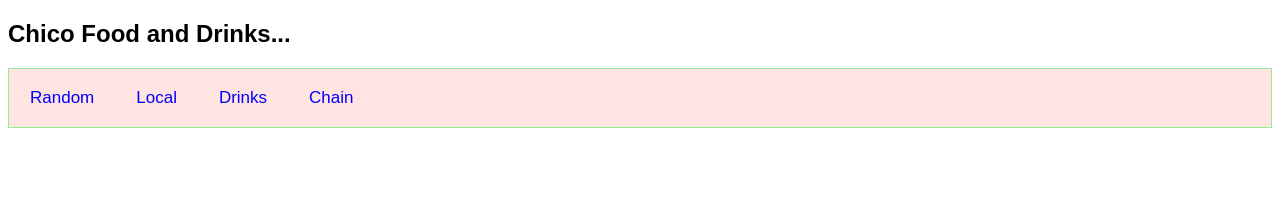
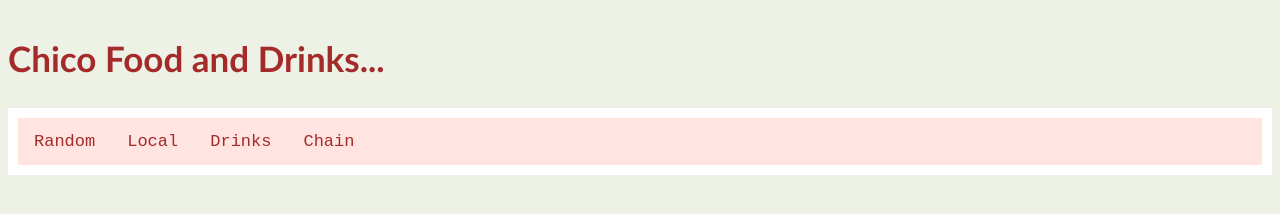
Before and after one commit to Sleni64/FABforlife, a plain HTML site: page index.html in a window 1280 px wide. Drawn offline with Linux system fonts and the light colour scheme.

Commit message:
change color and fonts in css

```diff
--- a/styles.css
+++ b/styles.css
@@ -1,10 +1,35 @@
-body {font-family: Arial;}
+h1
+{
+   align-self: center;
+   color: brown;
+   font-family: arial;
+
+
+}
+
+
+h2
+{
+   align-self: center;
+   font-size: 35px;
+   font-family: 'Gill Sans', 'Gill Sans MT', Calibri, 'Trebuchet MS', sans-serif;
+   color: brown;
+}
+
+
+body
+{
+   background-color:rgb(237, 241, 230);
+   font-family: Arial;
+   align-content: center;
+}
 
 
 /* Style the tab */
 .tab {
  overflow: hidden;
- border: 1px solid lightgreen;
+ border: 1px solid rgb(255, 255, 255);
+ border-width: 10px;
  background-color: mistyrose
 }
 
@@ -12,6 +37,7 @@ body {font-family: Arial;}
 /* Style the buttons inside the tab */
 .tab button {
  background-color: inherit; /*inherit=defaults to what the backgroudcolor of the lab itsself is*/
+ color: brown;
  float: left;
  border: none;
  outline: none;
@@ -19,6 +45,7 @@ body {font-family: Arial;}
  padding: 14px 16px;
  transition: 0.3s;
  font-size: 17px;
+ font-family: "Courier New";
 }
 
 
@@ -38,7 +65,8 @@ body {font-family: Arial;}
 .tabcontent {
  display: none;
  padding: 6px 12px;
- border: 1px solid lightgreen;
+ border: 1px solid rgb(255, 255, 255);
+ border-width: 10px;
  border-top: none;
 }
 
@@ -49,14 +77,14 @@ body {font-family: Arial;}
 .flex-container-ex {
    display: flex;
    flex-direction: column;
-   background-color: aqua;
+   background-color: rgb(221, 238, 214);
 
 
 }
 
 
 .flex-container-ex > div {
-   background-color: blue;
+   background-color: rgb(244, 248, 242);
    margin: 10px;
    padding: 20px;
    font-size: 30px;
@@ -71,7 +99,7 @@ body {font-family: Arial;}
 
 
 .flex-container-in > div {
-   background-color: rgb(255, 145, 0);
+   background-color: mistyrose;
    margin: 10px;
    padding: 20px;
    font-size: 18px;
@@ -96,8 +124,13 @@ a:hover
 
 button
 {
-   margin: 5px;
-   padding: 10px;
-   color: blue;
-   background-color: blueviolet;
+   background-color: rgb(194, 241, 170);
+   border: none;
+   color: rgb(214, 13, 13);
+   padding: 10px 20px;
+   text-align: center;
+   text-decoration: none;
+   display: inline-block;
+   font-size: 26px;
+   font-family: Impact, Haettenschweiler, 'Arial Narrow Bold', sans-serif
 }
```
